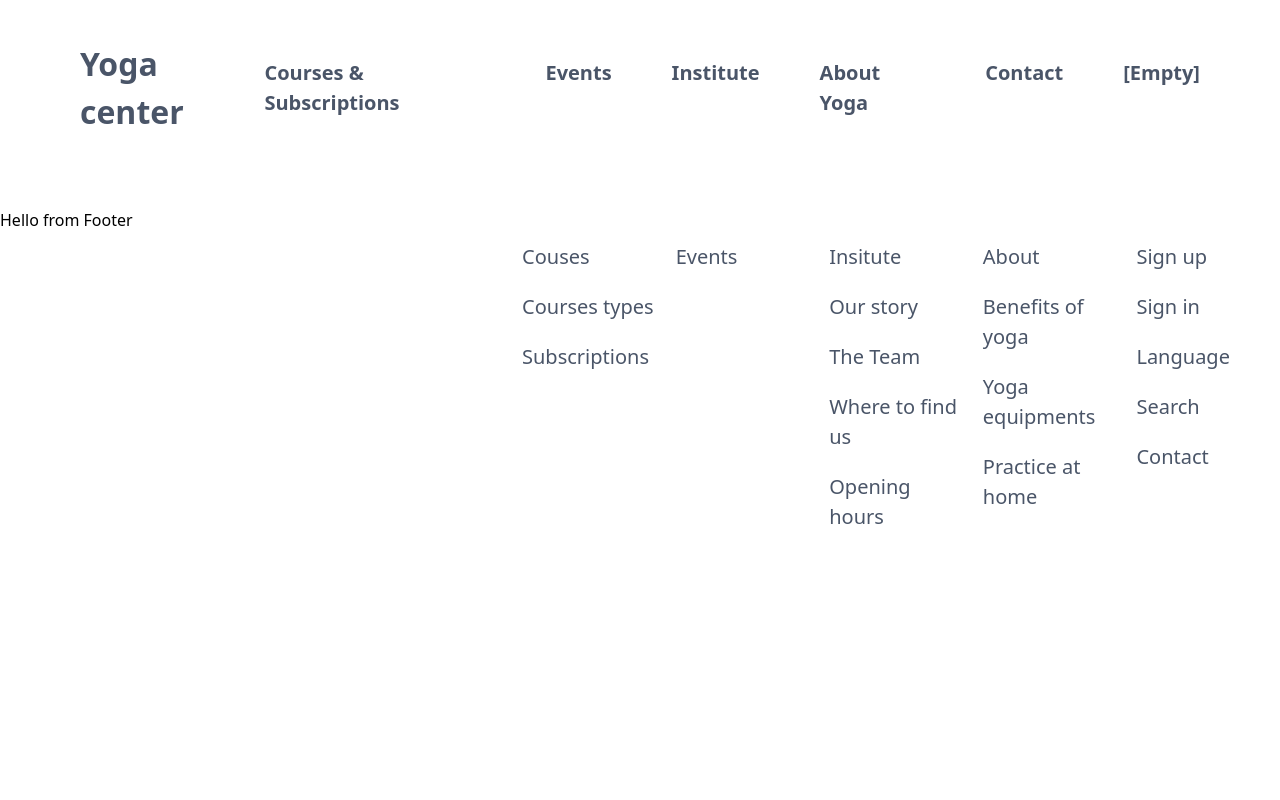
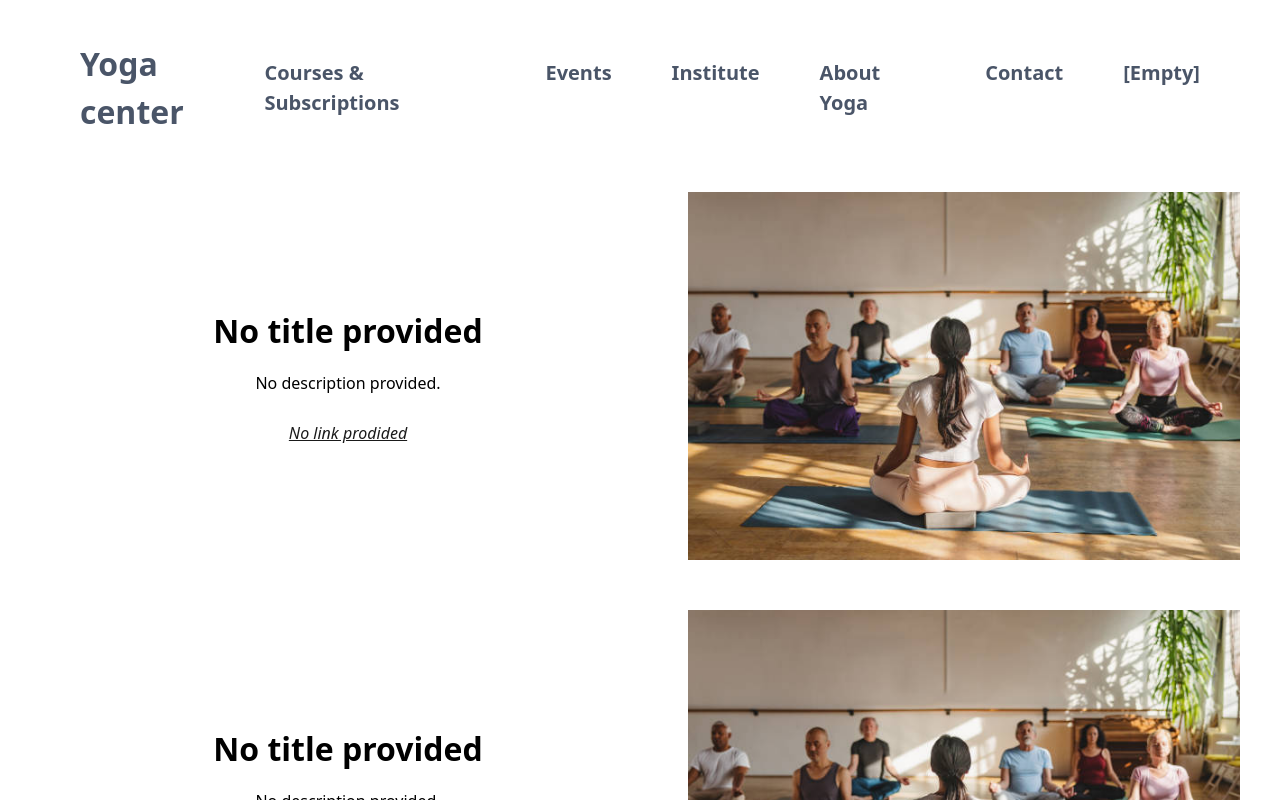
Before and after one commit to moise7000/HMWA-25, a Nuxt app in the folder webapp/: page /about in a window 1280 px wide. Shown: the top 800 px of the page. Built offline with nearby package versions, Linux system fonts and the light colour scheme; no server answers.

Commit message:
ABoutYoga page.

```diff
--- a/webapp/components/common/nav-footer.vue
+++ b/webapp/components/common/nav-footer.vue
@@ -1,5 +1,4 @@
 <template>
-	<p>Hello from Footer</p>
 	<footer class="footer">
 		<div class="nav-links">
 			<div class="grid">
@@ -42,6 +41,8 @@
 
 <style scoped>
 
+.footer {padding-top: 40px;}
+
 .nav-links {width: 100% ;}
 
 .grid {display: flex; flex-direction : row; width : 100% ; justify-content : flex-end ;}
--- /dev/null
+++ b/webapp/components/common/topic-right.vue
@@ -0,0 +1,84 @@
+<template>
+	<div class="topic-card">
+		<div class="content">
+			<h2 class="title">{{topicTitle}}</h2>
+			<p class="description">{{topicDescription}}</p>
+			<NuxtLink :to="linkPath" class="link"><em>{{linkText}}</em></NuxtLink>
+		</div>
+		<div class="image-wrapper">
+			<!--<img :src="imagePath" :alt="topicTitle	" />-->
+		<img :src="imagePath" :alt="topicTitle	" />
+		</div>
+	</div>
+</template>
+
+<script setup>
+
+defineProps({
+	imagePath : {type : String, required : true},
+	topicDescription : {type: String, required: false, default : 'No description provided.'},
+	linkPath : {type: String, required : false, default : '/'},
+	linkText : {typ : String, required : false, default : 'No link prodided'},
+	topicTitle	: {type: String, required: true, default : 'No title provided'}
+}) ;
+
+</script>
+
+<style scoped>
+.topic-card {
+	display: flex;
+	align-items: stretch;
+	justify-content: center;
+	gap: 2rem;
+	width: 100%;
+	max-width: 1200px;
+	margin: 0 auto;
+}
+
+.content {
+	flex: 1;
+	display: flex;
+	flex-direction: column;
+	justify-content: center;
+	text-align: center;
+	padding: 2rem;
+}
+
+.title {
+	font-size: 2rem;
+	font-weight: 700;
+	margin-bottom: 1rem;
+}
+
+.description {
+	font-size: 1rem;
+	line-height: 1.6;
+	margin-bottom: 1.5rem;
+}
+
+.link {
+	font-size: 1rem;
+	text-decoration: underline;
+	color: #1a1a1a;
+	cursor: pointer;
+}
+
+.link:hover {
+	color: #555;
+}
+
+.image-wrapper {
+	flex: 1;
+	display: flex;
+	align-items: center;
+	justify-content: center;
+	overflow: hidden;
+}
+
+.image-wrapper img {
+	width: 100%;
+	height: auto;
+	object-fit: cover;
+}
+
+</style>
--- a/webapp/pages/about/index.vue
+++ b/webapp/pages/about/index.vue
@@ -1,11 +1,31 @@
-<script setup lang="ts">
+<template>
+	<!--<HeroCard title="title" description="description" />-->
+	<div class = 'container'>
+		<TopicRight imagePath = 'assets/yoga_courses/yoga_course_0.png'/>
+		<TopicRight imagePath = 'assets/yoga_courses/yoga_course_0.png'/>
+		<TopicRight imagePath = 'assets/yoga_courses/yoga_course_0.png'/>
+		<TopicRight imagePath = 'assets/yoga_courses/yoga_course_0.png'/>
+		<TopicRight imagePath = 'assets/yoga_courses/yoga_course_0.png'/>
+	</div>
+</template>
+
+<script setup>
+
+import TopicRight from '~/components/common/topic-right.vue'
+import HeroCard from '~/layouts/Hero.vue'
+
+const title = 'About Yoga'
+
+const description = 'Hello from about Yoga'
 
 </script>
 
-<template>
-
-</template>
-
 <style scoped>
 
+.container {
+	display : flex;
+	flex-direction : column;
+	gap : 50px;
+}
+
 </style>
```
Also changed, not shown: webapp/pages/courses-and-subscriptions/index.vue (+4 -4 lines).
